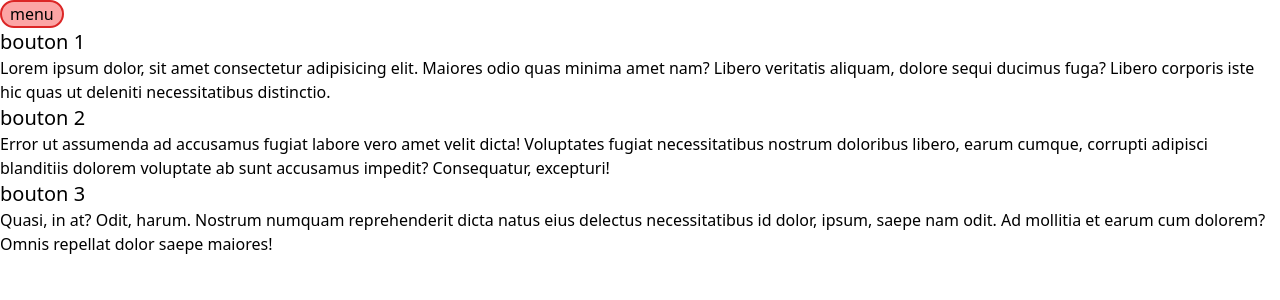
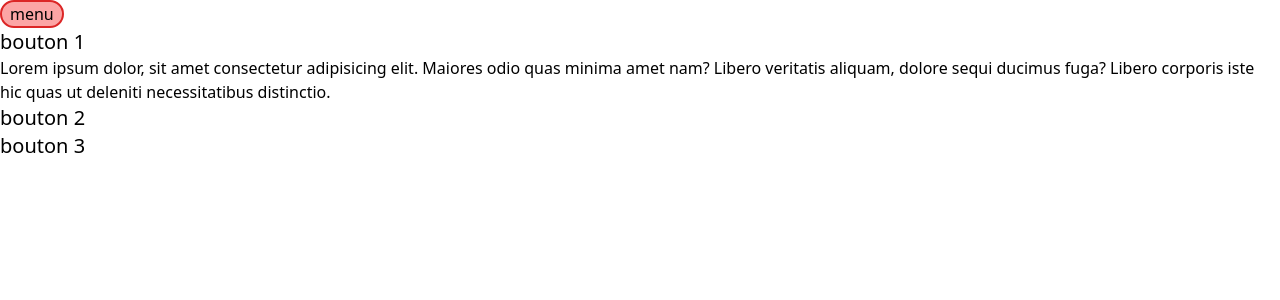
Before and after one commit to MMI-SAE-203/r213-2024-pracht-tp1-LolaRoth, a Vue app: page /accordeon in a window 1280 px wide. Shown: the top 300 px of the page. Built offline with nearby package versions, Linux system fonts and the light colour scheme.

Commit message:
ajt de l'ouverture et fermeture de chaque section

```diff
--- a/src/App.vue
+++ b/src/App.vue
@@ -4,6 +4,7 @@ import { RouterLink, RouterView } from 'vue-router/auto'
 import {ref} from 'vue'
 
 const menuIsOpen = ref(false)
+
 
 
 onErrorCaptured((err, instance, info) => {
--- a/src/pages/accordeon.vue
+++ b/src/pages/accordeon.vue
@@ -1,14 +1,25 @@
+<script setup lang="ts">
+import { onErrorCaptured } from 'vue'
+import { RouterLink, RouterView } from 'vue-router/auto'
+import {ref} from 'vue'
+const sectionOpen = ref(1)
+onErrorCaptured((err, instance, info) => {
+  console.error('erreur : ', err, '\ninfo : ', info, '\ncomposant : ', instance)
+  return true
+})
+</script>
+
 <template>
 <section>
-    <button class="text-xl">bouton 1</button>
-    <p>Lorem ipsum dolor, sit amet consectetur adipisicing elit. Maiores odio quas minima amet nam? Libero veritatis aliquam, dolore sequi ducimus fuga? Libero corporis iste hic quas ut deleniti necessitatibus distinctio.</p>
+    <button class="text-xl" @pointerdown="sectionOpen=1">bouton 1</button>
+    <p v-show="sectionOpen==1">Lorem ipsum dolor, sit amet consectetur adipisicing elit. Maiores odio quas minima amet nam? Libero veritatis aliquam, dolore sequi ducimus fuga? Libero corporis iste hic quas ut deleniti necessitatibus distinctio.</p>
 </section>
 <section>
-    <button class="text-xl">bouton 2</button>
-    <p>Error ut assumenda ad accusamus fugiat labore vero amet velit dicta! Voluptates fugiat necessitatibus nostrum doloribus libero, earum cumque, corrupti adipisci blanditiis dolorem voluptate ab sunt accusamus impedit? Consequatur, excepturi!</p>
+    <button class="text-xl" @pointerdown="sectionOpen=2">bouton 2</button>
+    <p v-show="sectionOpen==2">Error ut assumenda ad accusamus fugiat labore vero amet velit dicta! Voluptates fugiat necessitatibus nostrum doloribus libero, earum cumque, corrupti adipisci blanditiis dolorem voluptate ab sunt accusamus impedit? Consequatur, excepturi!</p>
 </section>
 <section>
-    <button class="text-xl">bouton 3</button>
-    <p>Quasi, in at? Odit, harum. Nostrum numquam reprehenderit dicta natus eius delectus necessitatibus id dolor, ipsum, saepe nam odit. Ad mollitia et earum cum dolorem? Omnis repellat dolor saepe maiores!</p>
+    <button class="text-xl" @pointerdown="sectionOpen=3">bouton 3</button>
+    <p v-show="sectionOpen==3">Quasi, in at? Odit, harum. Nostrum numquam reprehenderit dicta natus eius delectus necessitatibus id dolor, ipsum, saepe nam odit. Ad mollitia et earum cum dolorem? Omnis repellat dolor saepe maiores!</p>
 </section>
 </template>
```
